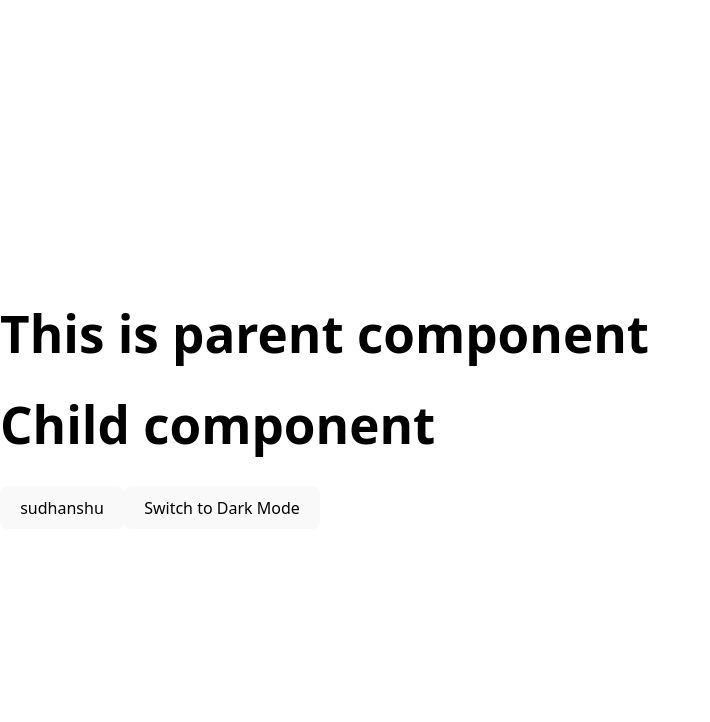
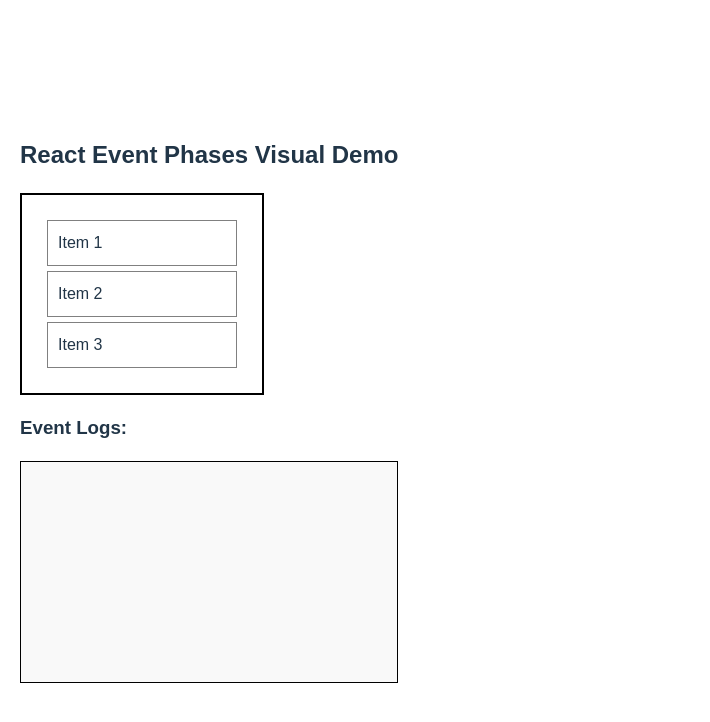
Before and after one commit to sd8917/Frontend-interview, a React (Vite) app: page / in a window 1280 px wide. Shown: the top 722 px of the page, without its empty margins (0-710 px from the left). Built offline with nearby package versions, Linux system fonts and the light colour scheme.

Commit message:
context componennt added

```diff
--- a/src/App.tsx
+++ b/src/App.tsx
@@ -1,5 +1,6 @@
 
 import Autocomplete from "./components/AutoComplete"
+import EventVisualDemo from "./components/EventDemo";
 import MemoImplemen from "./components/MemoImplemen"
 import UseCallback from "./components/UseCallback"
 import { ThemeContextProvider } from "./hooks/ContextProvide"
@@ -9,9 +10,10 @@ const App = () => {
 
   return (
     <>
-      <ThemeContextProvider>
+      {/* <ThemeContextProvider>
         <MemoImplemen />
-      </ThemeContextProvider>
+      </ThemeContextProvider> */}
+      <EventVisualDemo />
 
     </>
   )
--- /dev/null
+++ b/src/components/EventDemo.tsx
@@ -0,0 +1,80 @@
+import React, { useState } from "react";
+
+const EventVisualDemo = () => {
+  const [logs, setLogs] = useState<string[]>([]);
+
+  const addLog = (msg: string) => {
+    setLogs((prev) => [msg, ...prev]);
+  };
+
+  // Event Capturing (Parent ➜ Child)
+  const handleCapture = () => {
+    addLog("📌 Capturing phase (UL ➜ LI)");
+  };
+
+  // Event Bubbling + Delegation (Child ➜ Parent)
+  const handleBubbling = (e: React.MouseEvent<HTMLUListElement>) => {
+    const target = (e.target as HTMLElement).tagName;
+    addLog(`🌊 Bubbling / Delegation phase (target: ${target})`);
+  };
+
+  // Individual LI click
+  const handleLiClick = (item: string, e: React.MouseEvent) => {
+    addLog(`🔹 LI clicked: ${item}`);
+    // e.stopPropagation(); // uncomment to block bubbling
+  };
+
+  return (
+    <div style={{ padding: "20px", fontFamily: "sans-serif" }}>
+      <h2>React Event Phases Visual Demo</h2>
+      <ul
+        onClickCapture={handleCapture} // Capturing
+        onClick={handleBubbling}       // Bubbling / Delegation
+        style={{
+          border: "2px solid black",
+          padding: "20px",
+          listStyle: "none",
+          width: "200px",
+          cursor: "pointer",
+        }}
+      >
+        <li
+          onClick={(e) => handleLiClick("Item 1", e)}
+          style={{ padding: "10px", margin: "5px", border: "1px solid gray" }}
+        >
+          Item 1
+        </li>
+        <li
+          onClick={(e) => handleLiClick("Item 2", e)}
+          style={{ padding: "10px", margin: "5px", border: "1px solid gray" }}
+        >
+          Item 2
+        </li>
+        <li
+          onClick={(e) => handleLiClick("Item 3", e)}
+          style={{ padding: "10px", margin: "5px", border: "1px solid gray" }}
+        >
+          Item 3
+        </li>
+      </ul>
+
+      <h3>Event Logs:</h3>
+      <div
+        style={{
+          height: "200px",
+          overflowY: "scroll",
+          border: "1px solid black",
+          padding: "10px",
+          marginTop: "10px",
+          background: "#f9f9f9",
+        }}
+      >
+        {logs.map((log, index) => (
+          <div key={index}>{log}</div>
+        ))}
+      </div>
+    </div>
+  );
+};
+
+export default EventVisualDemo;
```
Also changed, not shown: image.png (added), 1 other file (tests, documents, lock files or other folders).
